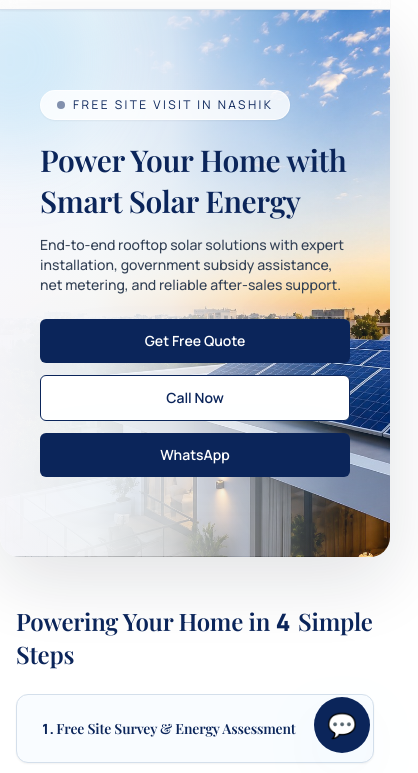
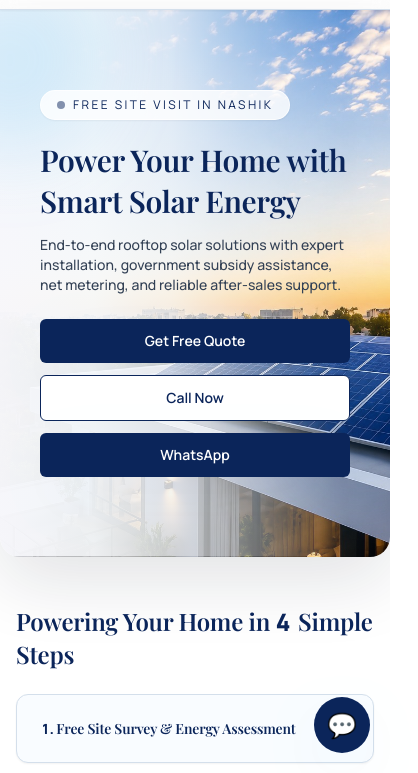
Before and after one commit to anuj-sanap/Vidyut_solars, a website: page public/index.html in a window 390 px wide. Shown: the part 71-844 px from the top of the page, 418 px wide, since content can reach past the window. Drawn offline with nearby package versions, Linux system fonts and the light colour scheme; no server answers.

Commit message:
Mobile View Issue solved

```diff
--- a/public/css/styles.css
+++ b/public/css/styles.css
@@ -1,3 +1,18 @@
+html,
+body {
+  max-width: 100%;
+  overflow-x: hidden;
+}
+
+html {
+  scrollbar-width: none;
+  -ms-overflow-style: none;
+}
+
+html::-webkit-scrollbar {
+  display: none;
+}
+
 .step-card {
   overflow: hidden;
   cursor: pointer;
@@ -254,6 +269,8 @@ footer span {
 
 @media (max-width: 768px) {
   .hero-bg {
+    min-height: 0;
+    background-position: 62% center;
     border-bottom-left-radius: 1.25rem;
     border-bottom-right-radius: 1.25rem;
   }
--- a/server.js
+++ b/server.js
@@ -18,8 +18,8 @@ const PORT = process.env.PORT || 3000;
 const ownerPanelKey = process.env.OWNER_PANEL_KEY || "";
 const mongoUri = process.env.MONGODB_URI || "";
 const jwtSecret = process.env.JWT_SECRET || crypto.randomBytes(32).toString("hex");
-const adminEmail = normalizeEmail(process.env.ADMIN_EMAIL || "admin@vidyutsolar.in");
-const adminPassword = process.env.ADMIN_PASSWORD || "VidyutAdmin@2026";
+const adminEmail = normalizeEmail(process.env.ADMIN_EMAIL || "");
+const adminPassword = process.env.ADMIN_PASSWORD || "";
 const uploadsDir = path.join(__dirname, "uploads");
 const allowedOrigins = (process.env.ALLOWED_ORIGINS || "")
   .split(",")
```
